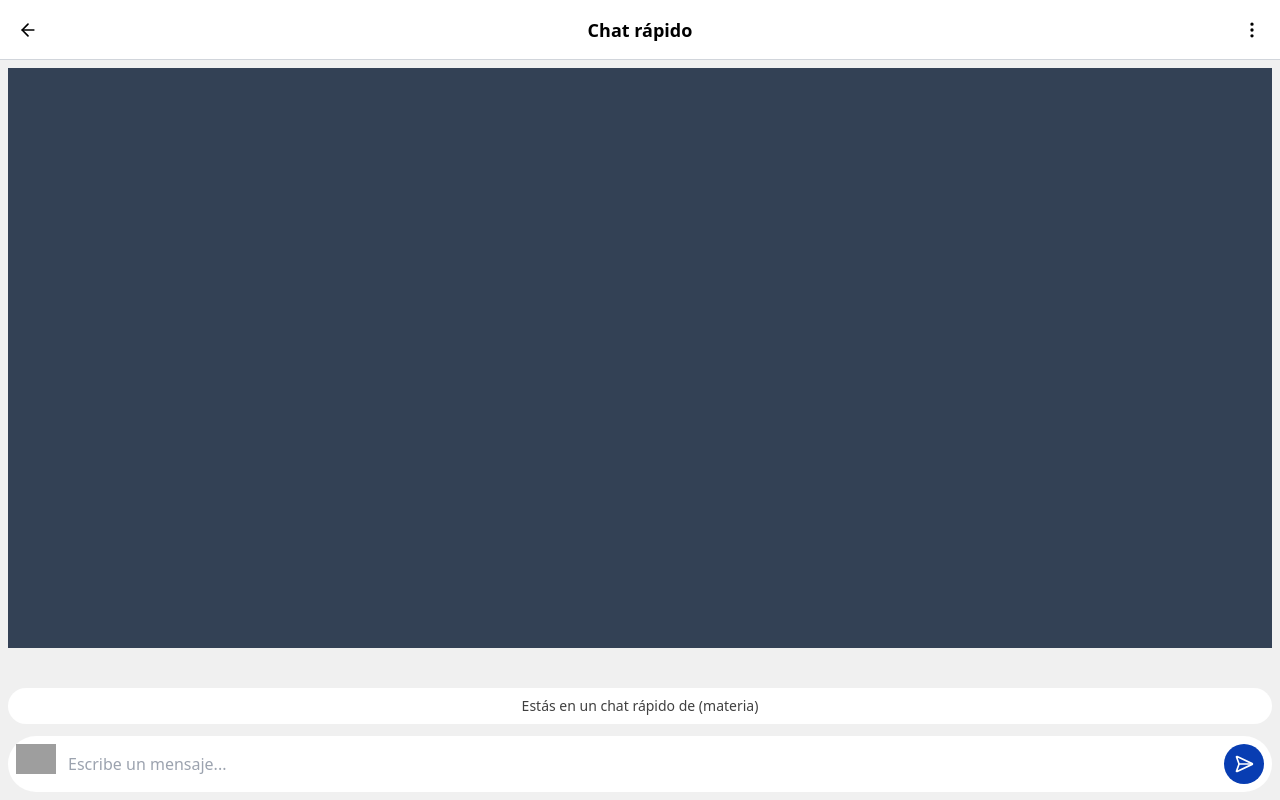
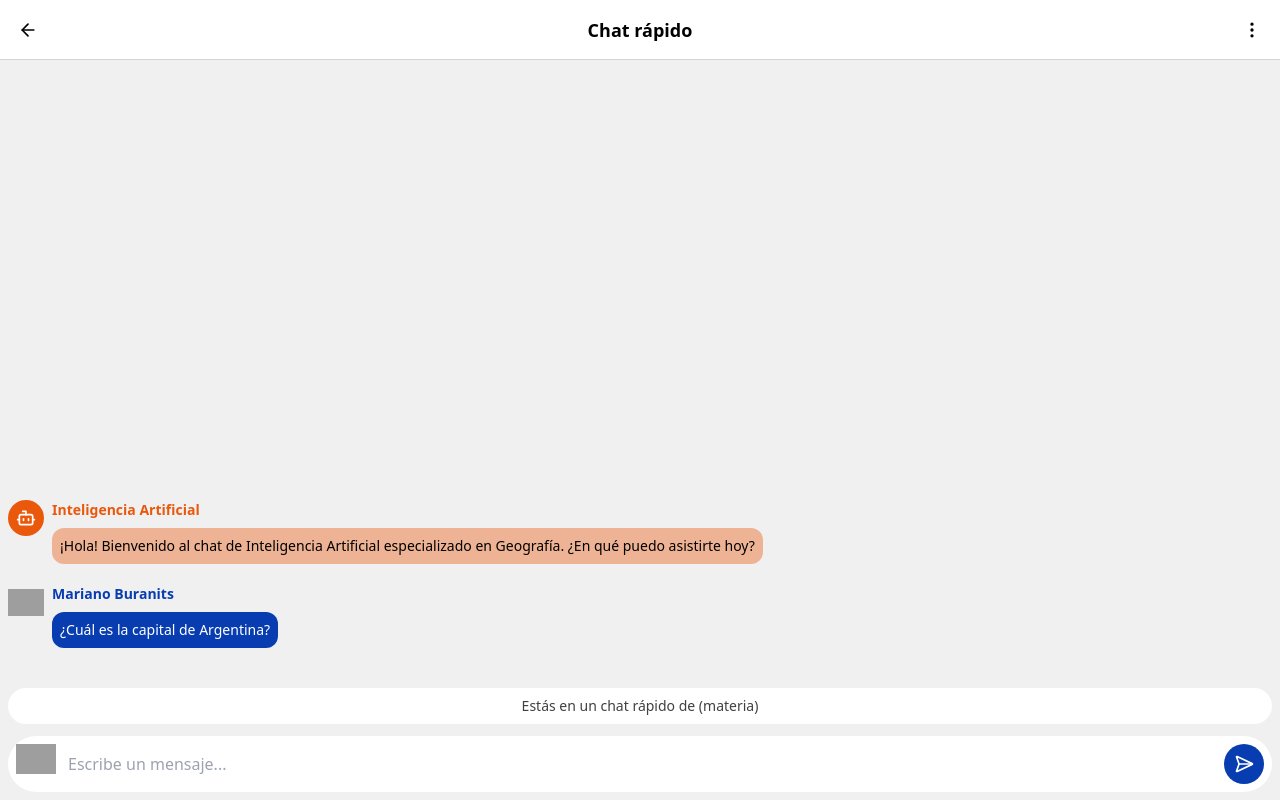
Before and after one commit to Sebastian-Winter12/libelo-back, a Vue app: page /chat/fast in a window 1280 px wide. Built offline with nearby package versions, Linux system fonts and the light colour scheme; grey boxes are pictures that could not be loaded.

Commit message:
Update FastChatView.vue with chat layout changes

```diff
--- a/src/views/FastChatView.vue
+++ b/src/views/FastChatView.vue
@@ -1,14 +1,39 @@
 <script setup>
 import BaseNav from '../components/BaseNav.vue';
 import BaseBody from '../components/BaseBody.vue';
-import { SendHorizontalIcon } from 'lucide-vue-next';
+import { SendHorizontalIcon, Bot } from 'lucide-vue-next';
 </script>
 
 <template>
-    <BaseBody>
+    <BaseBody class="max-h-screen">
         <BaseNav title="Chat rápido" />
-        <div class="flex flex-col justify-between gap-10 p-2">
-            <div class="bg-slate-700 w-full h-full"></div>
+        <div class="flex flex-col justify-between gap-10 p-2 pt-0 max-h-[calc(100vh-60px)]">
+            <div class="w-full h-full overflow-scroll">
+                <div class="flex flex-col justify-end gap-5 h-full">
+                    <div class="flex gap-2">
+                        <div class="flex items-center justify-center size-9 bg-orange-600 rounded-full text-white flex-shrink-0">
+                            <Bot :size="20" />
+                        </div>
+                        <div class="flex flex-col w-full gap-2">
+                            <span class="text-sm text-orange-600 font-semibold">Inteligencia Artificial</span>
+                            <div class="bg-orange-600/40 p-2 rounded-xl w-fit">
+                                <p class="text-sm">¡Hola! Bienvenido al chat de Inteligencia Artificial especializado en Geografía. ¿En qué puedo asistirte hoy?</p>
+                            </div>
+                        </div>
+                    </div>
+                    <div class="flex gap-2">
+                        <div class="flex items-center justify-center size-9 rounded-full text-white flex-shrink-0">
+                            <img src="https://avatar.iran.liara.run/public/2" alt="Imagen de perfil">
+                        </div>
+                        <div class="flex flex-col w-full gap-2">
+                            <span class="text-sm text-libelo-500 font-semibold">Mariano Buranits</span>
+                            <div class="bg-libelo-500 p-2 rounded-xl w-fit">
+                                <p class="text-sm text-white">¿Cuál es la capital de Argentina?</p>
+                            </div>
+                        </div>
+                    </div>
+                </div>
+            </div>
             <div class="flex flex-col gap-3 w-full">
                 <div class="flex justify-center items-center w-full py-2 bg-white rounded-full">
                     <span class="text-sm text-neutral-700">Estás en un chat rápido de (materia)</span>
```
